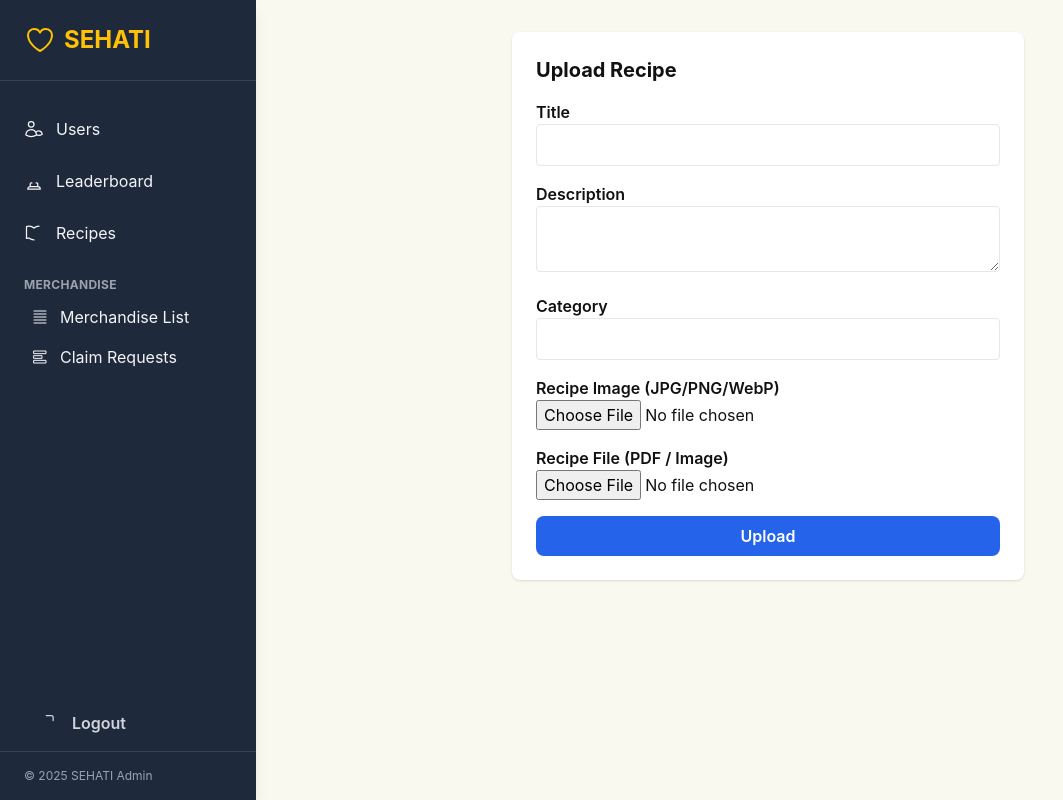
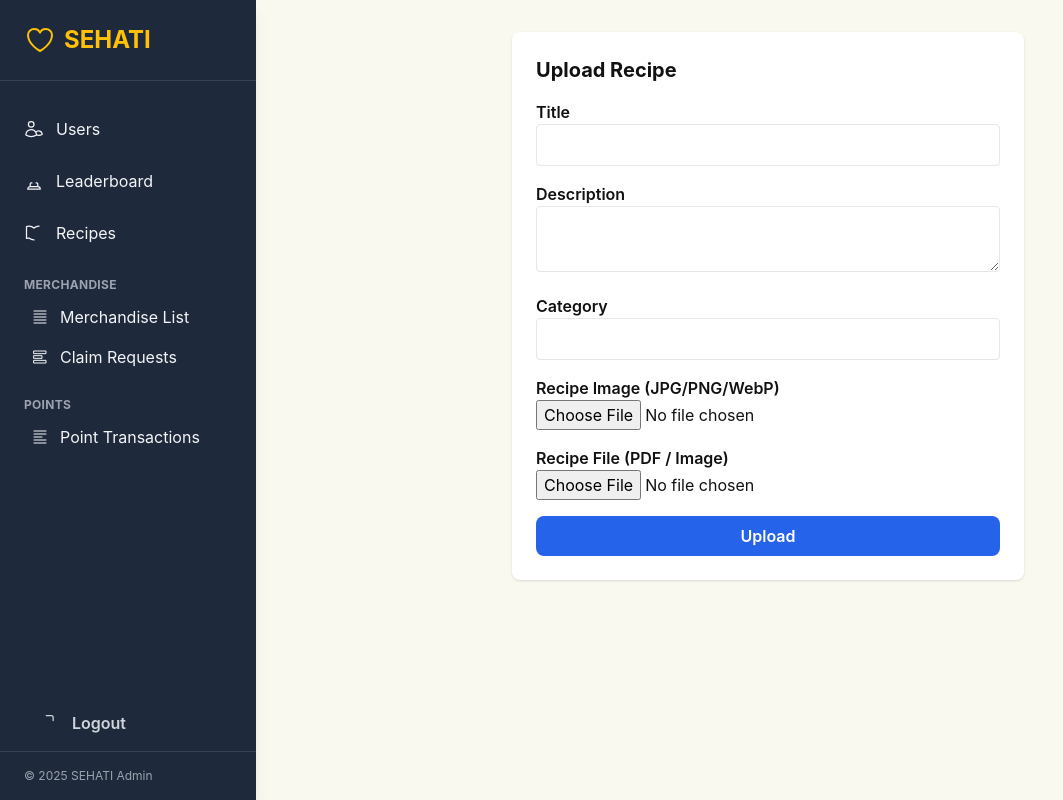
Before and after one commit to ridwan-ansari/sehati, a FastAPI app: template app/src/templates/admin/recipe_upload.html in a window 1280 px wide. Shown: the whole page, without its empty margins (0-1063 px from the left). Run offline with FastAPI, Linux system fonts and the light colour scheme; the template is opened without the code that fills it, so the values that code supplies are empty; parts of the project's set-up code (start-up, migrations or seed data) failed here and were passed over; some libraries are stand-ins or nearby versions; some web fonts are replaced.

Commit message:
feat(admin): add Point Transaction page with search, pagination, and user-linked listing

```diff
--- a/app/src/templates/admin/base.html
+++ b/app/src/templates/admin/base.html
@@ -128,6 +128,22 @@
           </a>
         </div>
 
+        <div>
+          <div class="px-6 pt-4 pb-1 text-xs font-bold text-gray-400 uppercase tracking-wide">
+            Points
+          </div>
+          <a href="/dashboard/transactions"
+            class="flex items-center px-8 py-2 hover:bg-[var(--sidebar-hover)] transition group">
+            <svg xmlns="http://www.w3.org/2000/svg" fill="none" viewBox="0 0 24 24"
+                stroke-width="1.5" stroke="currentColor"
+                class="w-4 h-4 mr-3 group-hover:text-[var(--primary)]">
+              <path stroke-linecap="round" stroke-linejoin="round"
+                    d="M3 3h18M3 7.5h18M3 12h12M3 16.5h18M3 21h18" />
+            </svg>
+            Point Transactions
+          </a>
+        </div>
+
       </nav>
     </div>
 
```
